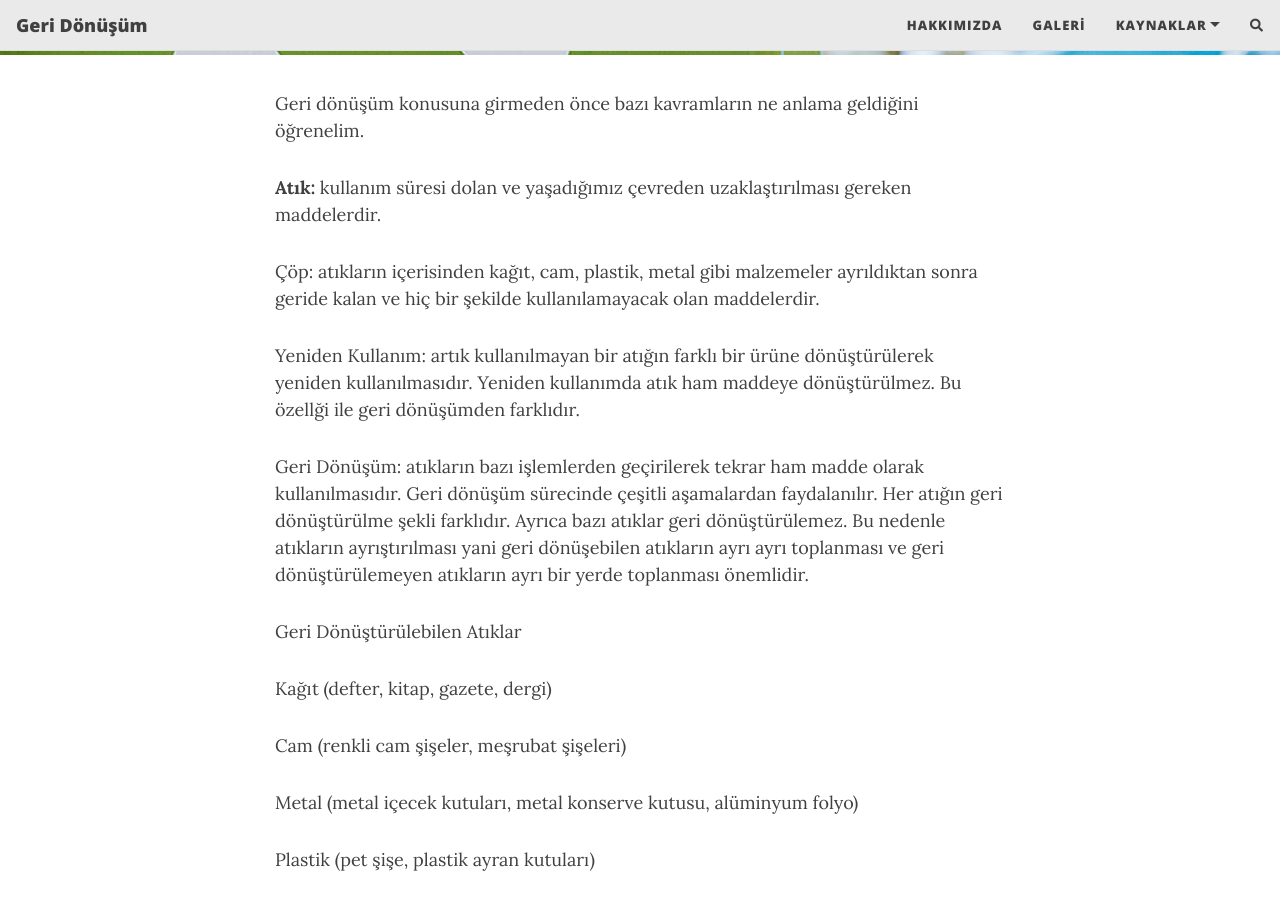
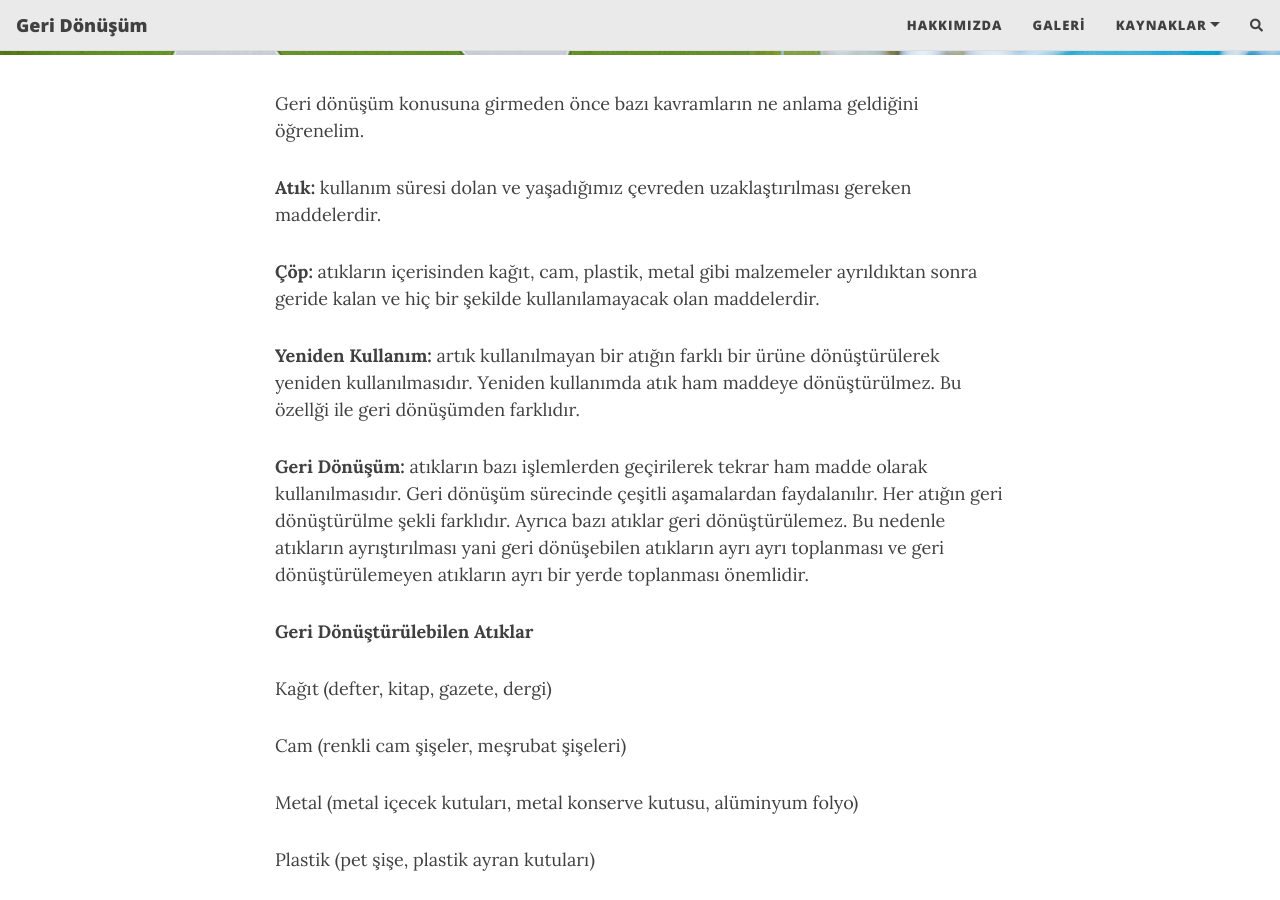
Before and after one commit to GeriDonusumFarkindaligi/GeriDonusumFarkindaligi.github.io, a Jekyll site: the page built from _posts/2023-07-21-geri-donusum-nedir.md, in a window 1280 px wide and 900 px high, scrolled down 488 px. Built offline with Jekyll 4.4.1, drawn with Linux system fonts in a browser that asks for light colours; nearby versions of some CDN libraries; comment, search, counter and statistics services are not loaded; part of the change alters nothing that is shown.

```diff
--- a/_posts/2023-07-21-geri-donusum-nedir.md
+++ b/_posts/2023-07-21-geri-donusum-nedir.md
@@ -14,13 +14,13 @@ Geri dönüşüm konusuna girmeden önce bazı kavramların ne anlama geldiğini
 
 **Atık:** kullanım süresi dolan ve yaşadığımız çevreden uzaklaştırılması gereken maddelerdir.
 
-Çöp: atıkların içerisinden kağıt, cam, plastik, metal gibi malzemeler ayrıldıktan sonra geride kalan ve hiç bir şekilde kullanılamayacak olan maddelerdir.
+**Çöp:** atıkların içerisinden kağıt, cam, plastik, metal gibi malzemeler ayrıldıktan sonra geride kalan ve hiç bir şekilde kullanılamayacak olan maddelerdir.
 
-Yeniden Kullanım: artık kullanılmayan bir atığın farklı bir ürüne dönüştürülerek yeniden kullanılmasıdır. Yeniden kullanımda atık ham maddeye dönüştürülmez. Bu özellği ile geri dönüşümden farklıdır.
+**Yeniden Kullanım:** artık kullanılmayan bir atığın farklı bir ürüne dönüştürülerek yeniden kullanılmasıdır. Yeniden kullanımda atık ham maddeye dönüştürülmez. Bu özellği ile geri dönüşümden farklıdır.
 
-Geri Dönüşüm: atıkların bazı işlemlerden geçirilerek tekrar ham madde olarak kullanılmasıdır. Geri dönüşüm sürecinde çeşitli aşamalardan faydalanılır. Her atığın geri dönüştürülme şekli farklıdır. Ayrıca bazı atıklar geri dönüştürülemez. Bu nedenle atıkların ayrıştırılması yani geri dönüşebilen atıkların ayrı ayrı toplanması ve geri dönüştürülemeyen atıkların ayrı bir yerde toplanması önemlidir.
+**Geri Dönüşüm:** atıkların bazı işlemlerden geçirilerek tekrar ham madde olarak kullanılmasıdır. Geri dönüşüm sürecinde çeşitli aşamalardan faydalanılır. Her atığın geri dönüştürülme şekli farklıdır. Ayrıca bazı atıklar geri dönüştürülemez. Bu nedenle atıkların ayrıştırılması yani geri dönüşebilen atıkların ayrı ayrı toplanması ve geri dönüştürülemeyen atıkların ayrı bir yerde toplanması önemlidir.
 
-Geri Dönüştürülebilen Atıklar
+**Geri Dönüştürülebilen Atıklar**
 
 Kağıt (defter, kitap, gazete, dergi)
 
```
